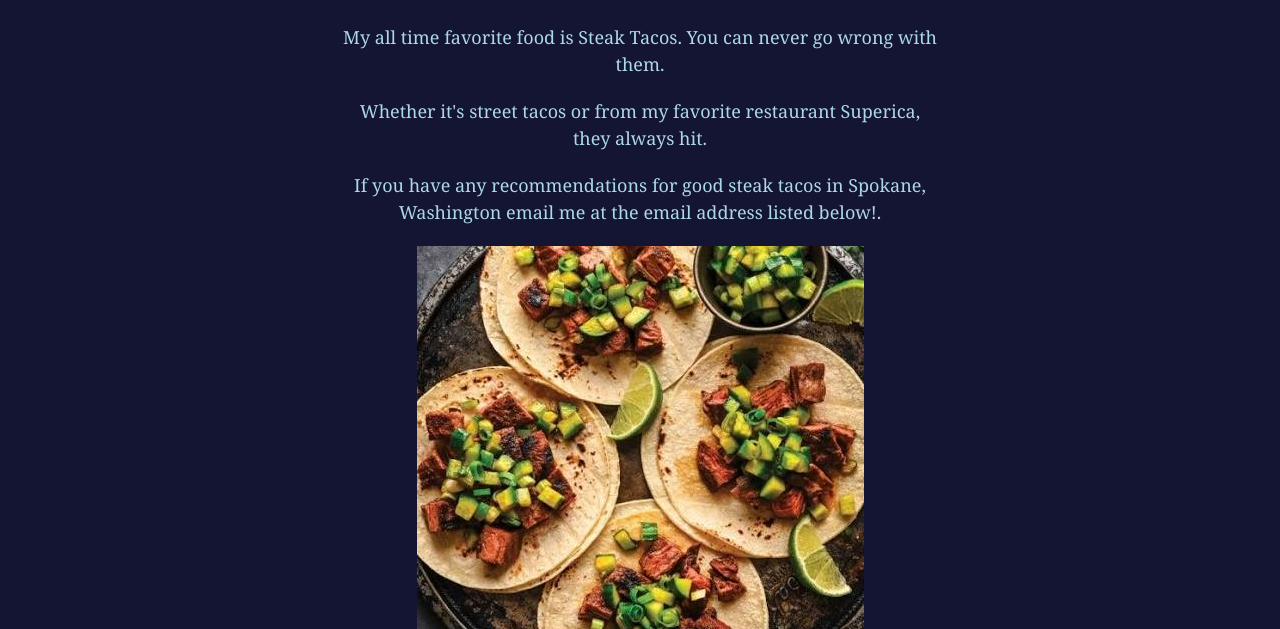
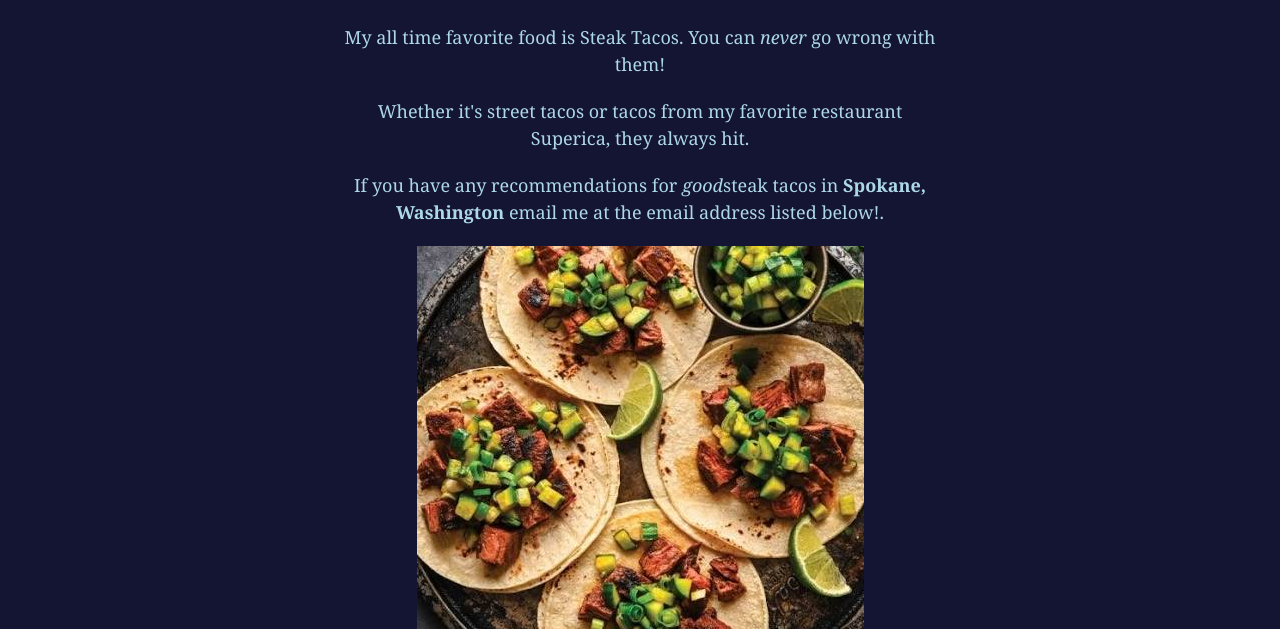
Before and after one commit to dvarma-1/bmis235-html-3, a plain HTML site: page overallfav.html in a window 1280 px wide. Shown: the part 171-800 px from the top of the page. Drawn offline with Linux system fonts and the light colour scheme.

Commit message:
Modify author details and improve food description
Updated author information and enhanced food description with emphasis.

```diff
--- a/overallfav.html
+++ b/overallfav.html
@@ -1,13 +1,13 @@
 <!DOCTYPE html>
 <!--
-  Author: YOUR NAME
-  GU username: YOUR-GU-USERNAME
+  Author: Diya Varma
+  GU username: Dvarma
   Course: BMIS 235 - HTML-3
 -->
 <html lang="en">
 <head>
 <meta charset="utf-8">
-<meta name="author" content="YOUR NAME">
+<meta name="author" content="Diya Varma">
 <title> Overall Favorite Food!</title>
 
 <link rel="stylesheet" href="styles.css">
@@ -28,9 +28,9 @@
 </nav>
 
 <h1>Steak Tacos</h1>
-<p>My all time favorite food is Steak Tacos. You can never go wrong with them.</p>
-<p>Whether it's street tacos or from my favorite restaurant Superica, they always hit.</p>
-<p> If you have any recommendations for good steak tacos in Spokane, Washington email me at the email address listed below!.</p>
+<p>My all time favorite food is Steak Tacos. You can <em>never</em> go wrong with them!</p>
+<p>Whether it's street tacos or tacos from my favorite restaurant Superica, they always hit.</p>
+<p> If you have any recommendations for <em>good</em>steak tacos in <strong>Spokane, Washington</strong> email me at the email address listed below!.</p>
 
 <div class="picture">
   <img src="img/steaktacos.a.jpg" alt= "A plate of steak tacos">
```
